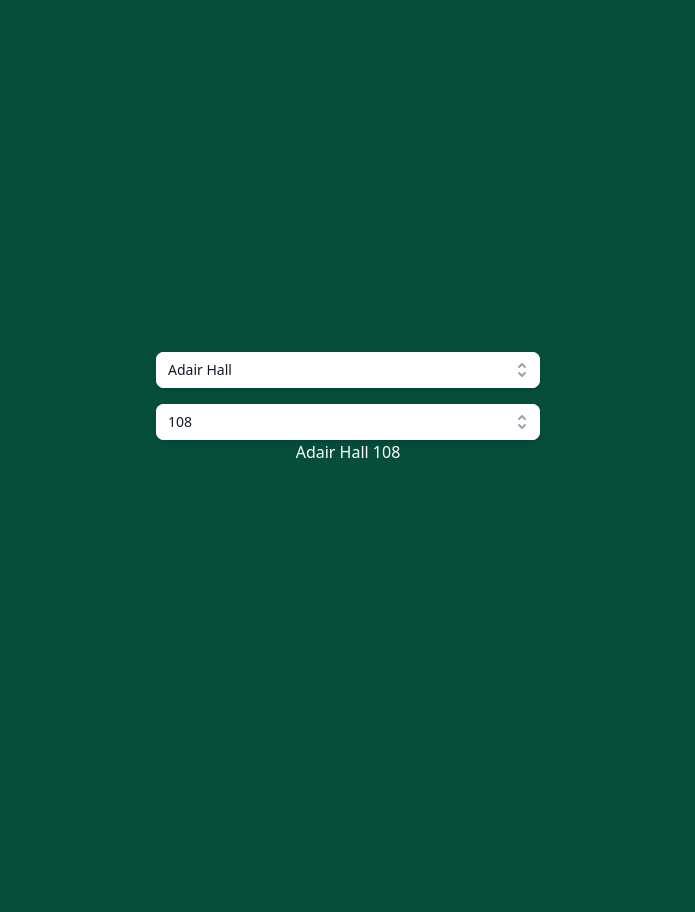
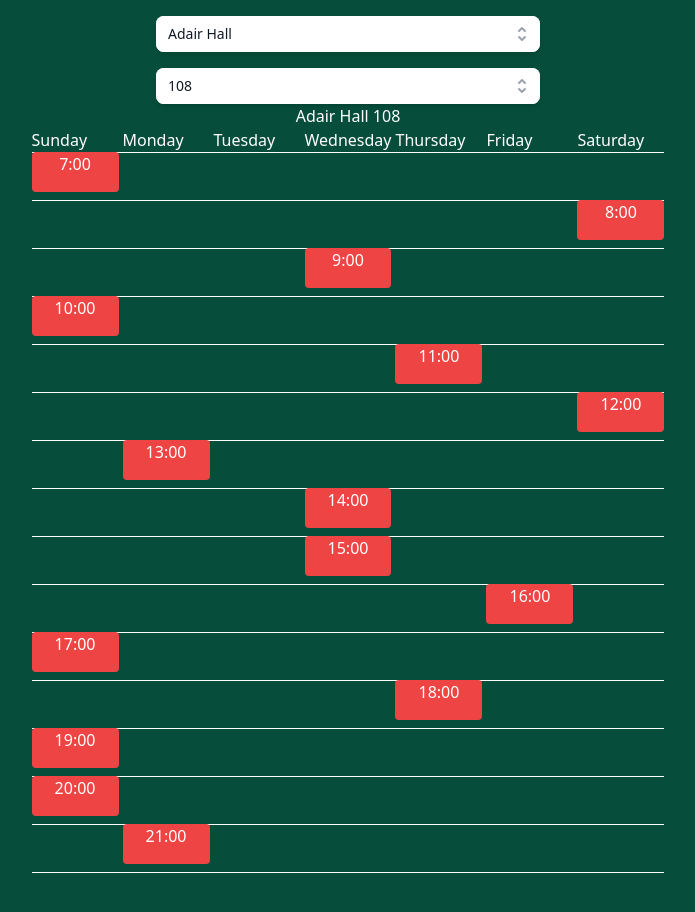
Before and after one commit to tecnd/room-finder, a React (Vite) app: page / in a window 1280 px wide. Shown: the top 912 px of the page, without its empty margins (292-987 px from the left). Before the commit the page ends 800 px from the top, so only its background shows below. Built offline with nearby package versions, Linux system fonts and the light colour scheme.

Commit message:
css grid calendar

```diff
--- a/index.html
+++ b/index.html
@@ -6,7 +6,7 @@
     <meta name="viewport" content="width=device-width, initial-scale=1.0" />
     <title>I Can Haz Room</title>
   </head>
-  <body class="bg-emerald-900">
+  <body class="bg-emerald-900 text-white">
     <div id="root"></div>
     <script type="module" src="/src/main.jsx"></script>
   </body>
--- a/src/App.jsx
+++ b/src/App.jsx
@@ -1,5 +1,6 @@
 import { useState } from "react";
 import ComboWrapper from "./ComboWrapper";
+import Calendar from "./Calendar";
 import data from "./rooms.json";
 
 const halls = Object.keys(data).sort();
@@ -15,9 +16,10 @@ export default function App() {
     <div className="flex flex-col justify-center align-center items-center min-h-screen">
       <ComboWrapper list={halls} value={selectedHall} onChange={setHall} />
       <ComboWrapper list={rooms} value={selectedRoom} onChange={setRoom} />
-      <p className="text-white">
+      <p>
         {selectedHall} {selectedRoom}
       </p>
+      <Calendar />
     </div>
   );
 }
--- /dev/null
+++ b/src/Calendar.css
@@ -0,0 +1,3 @@
+.calendar {
+  grid-template-rows: minmax(0, 1fr) repeat(192, 4px);
+}
--- /dev/null
+++ b/src/Calendar.jsx
@@ -0,0 +1,70 @@
+import "./Calendar.css";
+
+function getRandomInt(min, max) {
+  min = Math.ceil(min);
+  max = Math.floor(max);
+  return Math.floor(Math.random() * (max - min) + min); //The maximum is exclusive and the minimum is inclusive
+}
+
+// Force Tailwind to generate col-start-{n} classes
+const days = (
+  <>
+    <div className="row-start-1 col-start-1">
+      <p>Sunday</p>
+    </div>
+    <div className="row-start-1 col-start-2">
+      <p>Monday</p>
+    </div>
+    <div className="row-start-1 col-start-3">
+      <p>Tuesday</p>
+    </div>
+    <div className="row-start-1 col-start-4">
+      <p>Wednesday</p>
+    </div>
+    <div className="row-start-1 col-start-5">
+      <p>Thursday</p>
+    </div>
+    <div className="row-start-1 col-start-6">
+      <p>Friday</p>
+    </div>
+    <div className="row-start-1 col-start-7">
+      <p>Saturday</p>
+    </div>
+  </>
+);
+
+const lines = [];
+for (let hour = 7; hour <= 22; hour++) {
+  let start = (hour - 7) * 12 + 2;
+  lines.push(
+    <div
+      className="bg-white h-px col-span-full"
+      style={{ gridRowStart: start }}
+    ></div>
+  );
+}
+export default function Calendar(props) {
+  const hours = [];
+  for (let h = 7; h < 22; h++) {
+    let start = (h - 7) * 12 + 2;
+    hours.push(
+      <div
+        className={`col-start-${getRandomInt(
+          1,
+          8
+        )} bg-red-500 text-center rounded`}
+        style={{ gridRow: `${start} / span 10` }}
+      >
+        {h}:00
+      </div>
+    );
+  }
+
+  return (
+    <div className="grid grid-cols-7 auto-rows-fr gap-x-1 max-w-3xl calendar">
+      {days}
+      {lines}
+      {hours}
+    </div>
+  );
+}
```
